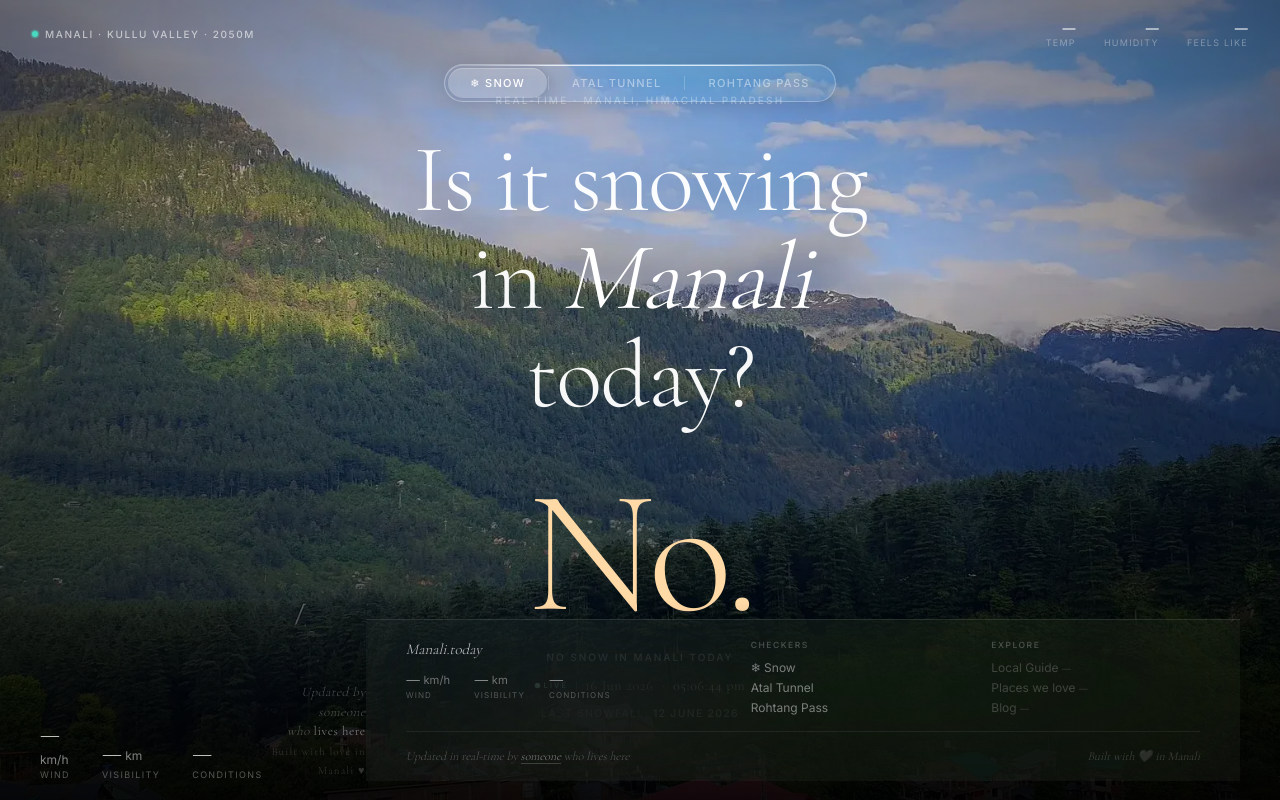
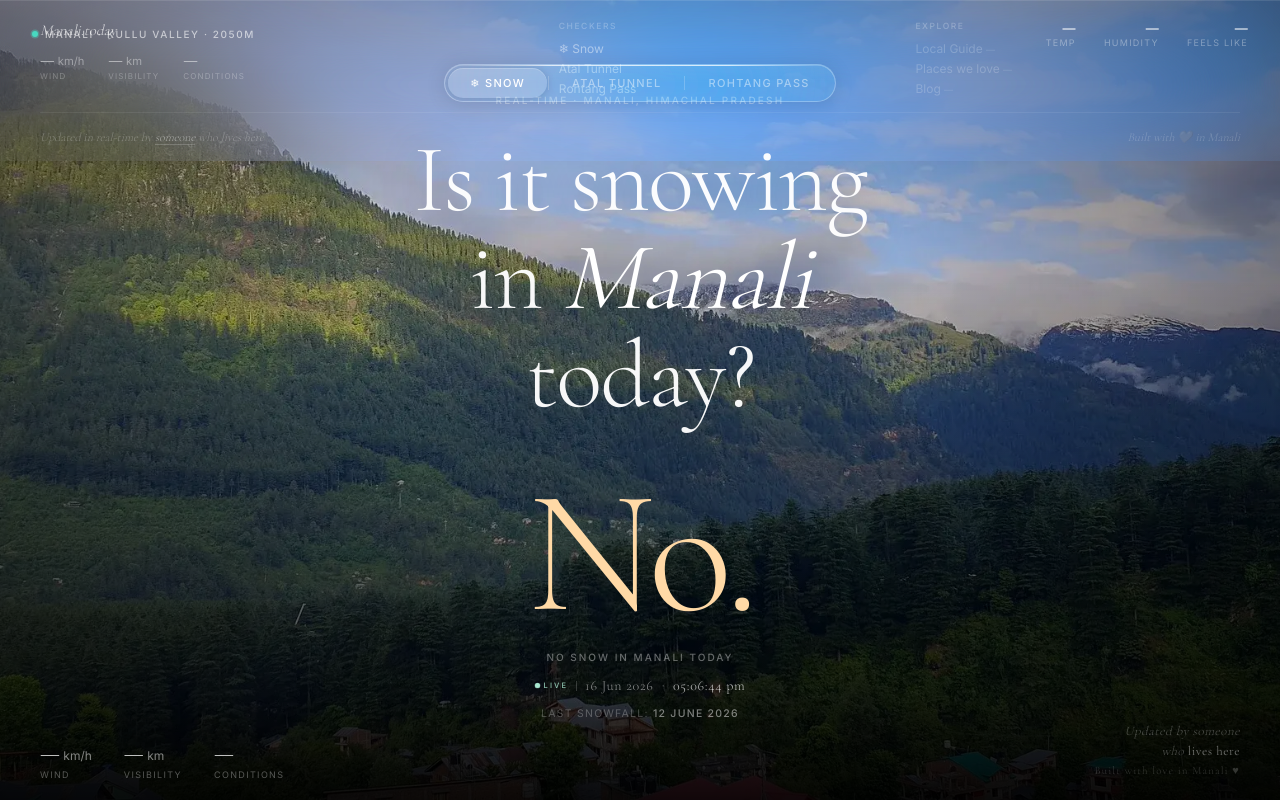
Before and after one commit to lazylionguru/manali-today, a Next.js app: page / in a window 1280 px wide. Built offline with nearby package versions, Linux system fonts and the light colour scheme; no server answers.

Commit message:
fix: footer outside page div for full width

```diff
--- a/app/components/SnowChecker.tsx
+++ b/app/components/SnowChecker.tsx
@@ -536,12 +536,12 @@ export default function SnowChecker() {
             Built with love in Manali ♥
           </span>
         </div>
-        <Footer
+      </div>
+      <Footer
       wind={weather?.wind}
       visibility={weather?.visibility}
       description={weather?.description}
       />
-      </div>
     </>
   )
 }
```
